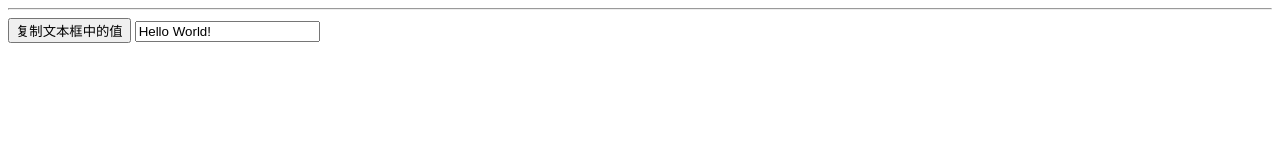
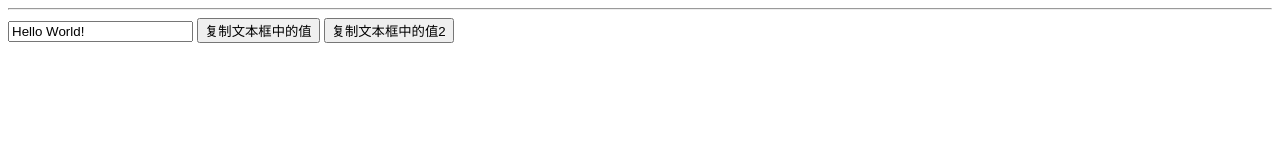
Before and after one commit to xinanhaojun/lm, a plain HTML site: page 123.html in a window 1280 px wide. Drawn offline with Linux system fonts and the light colour scheme.

Commit message:
Update 123.html

```diff
--- a/123.html
+++ b/123.html
@@ -61,8 +61,10 @@
 
     </div>
     <hr />
- <input type="button" value="复制文本框中的值"  onclick="SetCopyContent();" />
+
 <input id="txt1" type="text" value="Hello World!"  onclick="getTxtSelect(event)"/>
+<input type="button" value="复制文本框中的值"  onclick="SetCopyContent();" />
+<input type="button" value="复制文本框中的值2"  onclick=operClipBoard();" />
 
     </form>
 </body>
```
